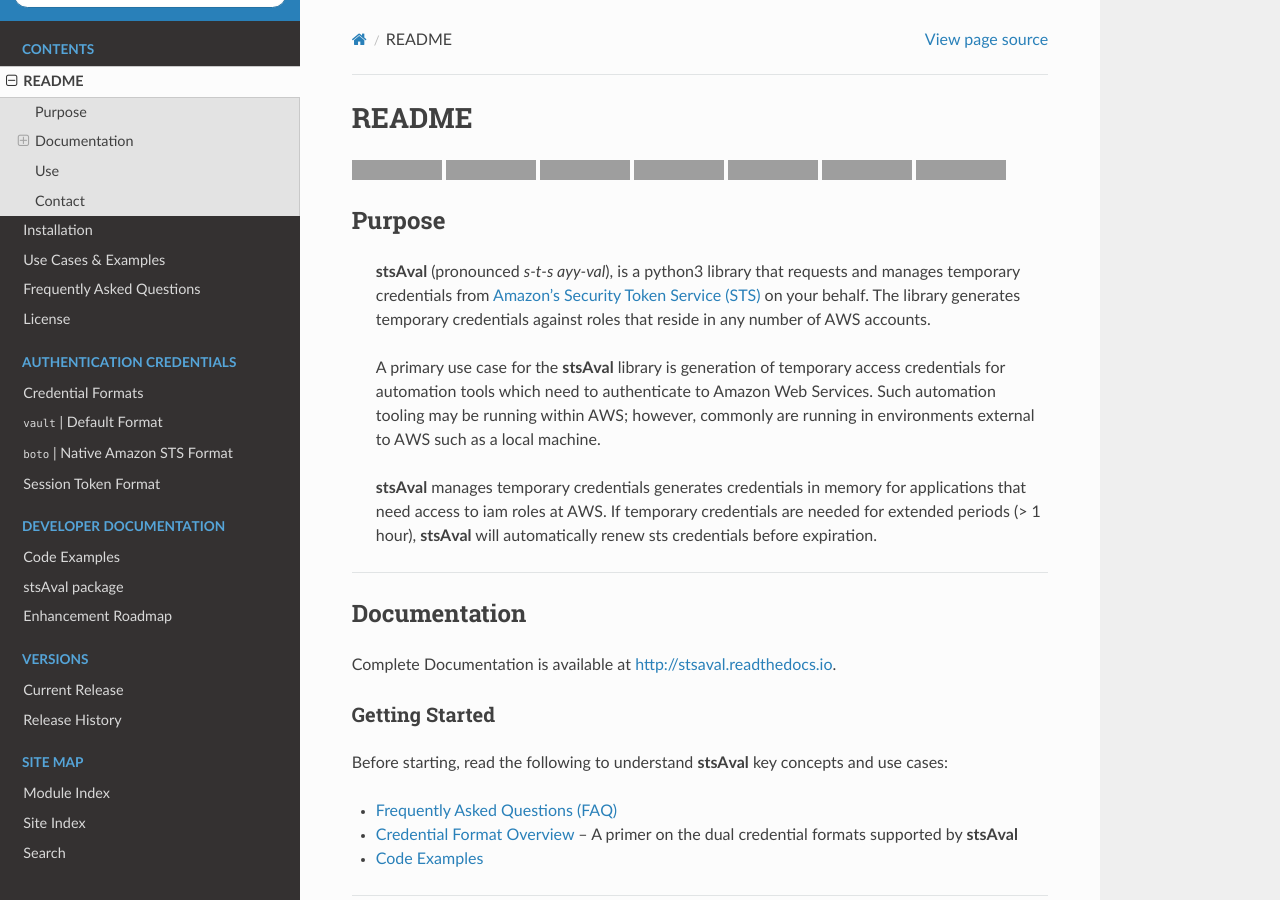
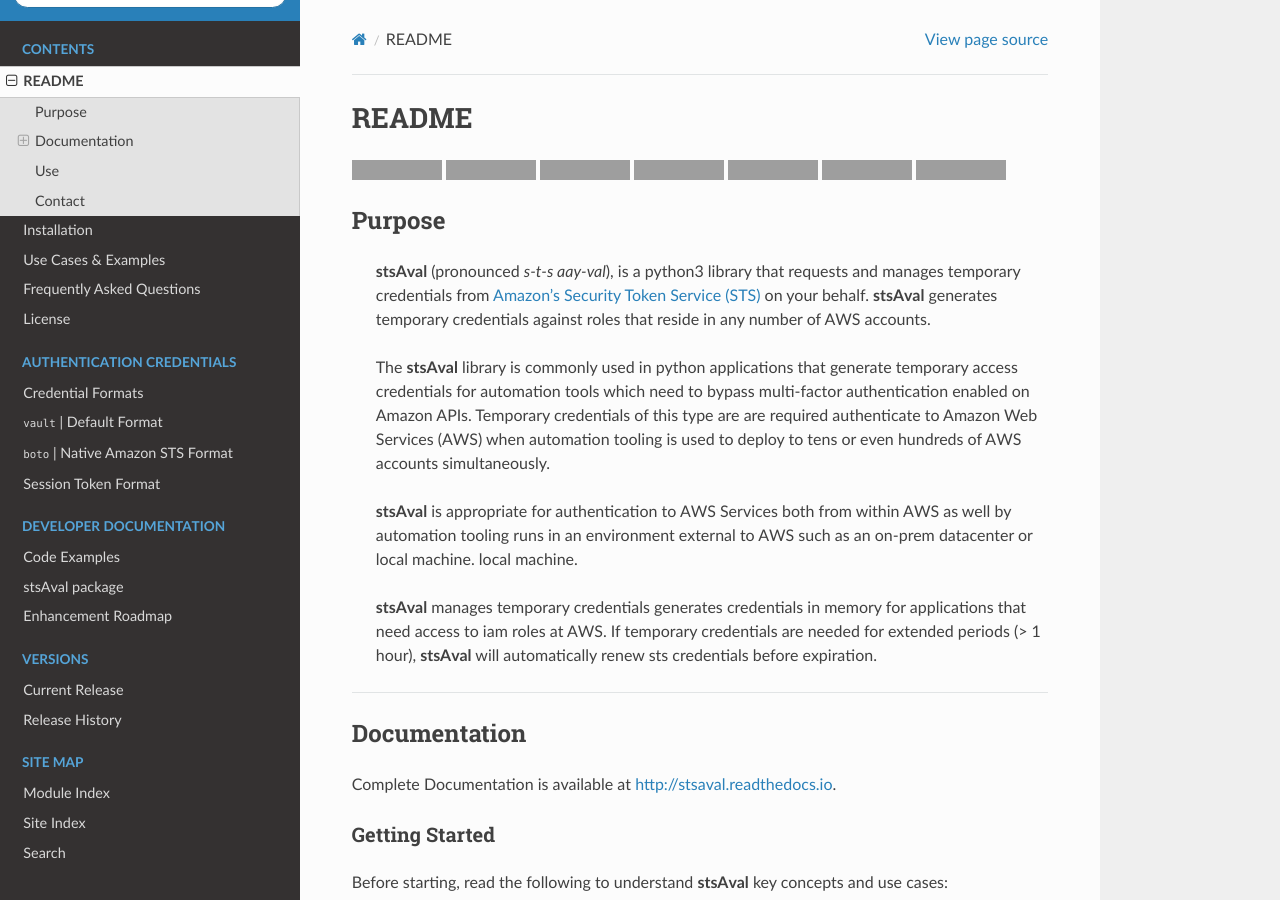
Before and after one commit to fstab50/stslib, a Sphinx documentation site: the page built from docs/README.rst, in a window 1280 px wide and 900 px high, cut to the strip 0-900 px from the top of the window. Built offline with Sphinx 7.4.7 and the Read the Docs theme 2.0.0, drawn with Linux system fonts in a browser that asks for light colours; pages that are not in the unit, such as notebooks, are missing from menus; grey boxes are pictures that could not be loaded.

Commit message:
README.rst: added targets to badges

```diff
--- a/docs/README.rst
+++ b/docs/README.rst
@@ -4,16 +4,22 @@
 
 
 .. image:: https://img.shields.io/badge/release-v0.3.7-blue.svg
+    :target: https://github.com/fstab50/stsAval/tree/master
 
 .. image:: https://img.shields.io/jenkins/s/https/jenkins.qa.ubuntu.com/view/Precise/view/All%20Precise/job/precise-desktop-amd64_default.svg
+    :target: https://github.com/fstab50/stsAval/tree/master
 
-.. image:: https://img.shields.io/readthedocs/pip.svg
+.. image:: https://readthedocs.org/projects/stsAval/badge/?version=latest&style=flat
+    :target: http://stsaval.readthedocs.io
 
 .. image::  https://img.shields.io/badge/python-3.5%2C%203.6-blue.svg
+    :target: https://docs.python.org/3/whatsnew/3.6.html
 
 .. image:: https://img.shields.io/badge/dependencies-boto3%2C%20awscli%2C%20pytz-yellow.svg
+    :target: https://pypi.python.org/pypi/boto3/1.4.7
 
 .. image:: https://img.shields.io/badge/License-GPL%20v3-blue.svg
+    :target: http://www.gnu.org/licenses/gpl-3.0.html
 
 .. image:: https://img.shields.io/badge/platform-linux--64%20%7C%20osx--64-lightgrey.svg
 
@@ -22,18 +28,22 @@
 Purpose
 ~~~~~~~
 
-    **stsAval** (pronounced *s-t-s ayy-val*), is a python3 library that requests and manages temporary credentials from
-    `Amazon's Security Token Service (STS) <http://docs.aws.amazon.com/STS/latest/APIReference/Welcome.html>`__ on your behalf. The library generates
-    temporary credentials against roles that reside in any number of AWS accounts.
+    **stsAval** (pronounced *s-t-s aay-val*), is a python3 library that requests and manages temporary credentials from
+    `Amazon's Security Token Service (STS) <http://docs.aws.amazon.com/STS/latest/APIReference/Welcome.html>`__ on your behalf. **stsAval** generates temporary credentials against roles
+    that reside in any number of AWS  accounts.
 
-    A primary use case for the **stsAval** library is generation of temporary access credentials for
-    automation tools which need to authenticate to Amazon Web Services. Such automation tooling may
-    be running within AWS; however, commonly are running in environments external to AWS such as a
+    The **stsAval** library is commonly used in python applications that generate temporary access credentials for
+    automation tools which need to bypass multi-factor authentication enabled on Amazon APIs.  Temporary credentials
+    of this type are are required authenticate to Amazon Web Services (AWS) when automation tooling is used to deploy
+    to tens or even hundreds of AWS accounts simultaneously.
+
+    **stsAval** is appropriate for authentication to AWS Services both from within AWS as well by automation tooling
+    runs in an environment external to AWS such as an on-prem datacenter or local machine.
     local machine.
 
-    **stsAval** manages temporary credentials generates credentials in memory for applications that
-    need access to iam roles at AWS. If temporary credentials are needed for extended periods
-    (> 1 hour), **stsAval** will automatically renew sts credentials before expiration.
+    **stsAval** manages temporary credentials generates credentials in memory for applications that need access to
+    iam roles at AWS.  If temporary credentials are needed for extended periods (> 1 hour), **stsAval** will automatically
+    renew sts credentials before expiration.
 
 ------------
 
```
